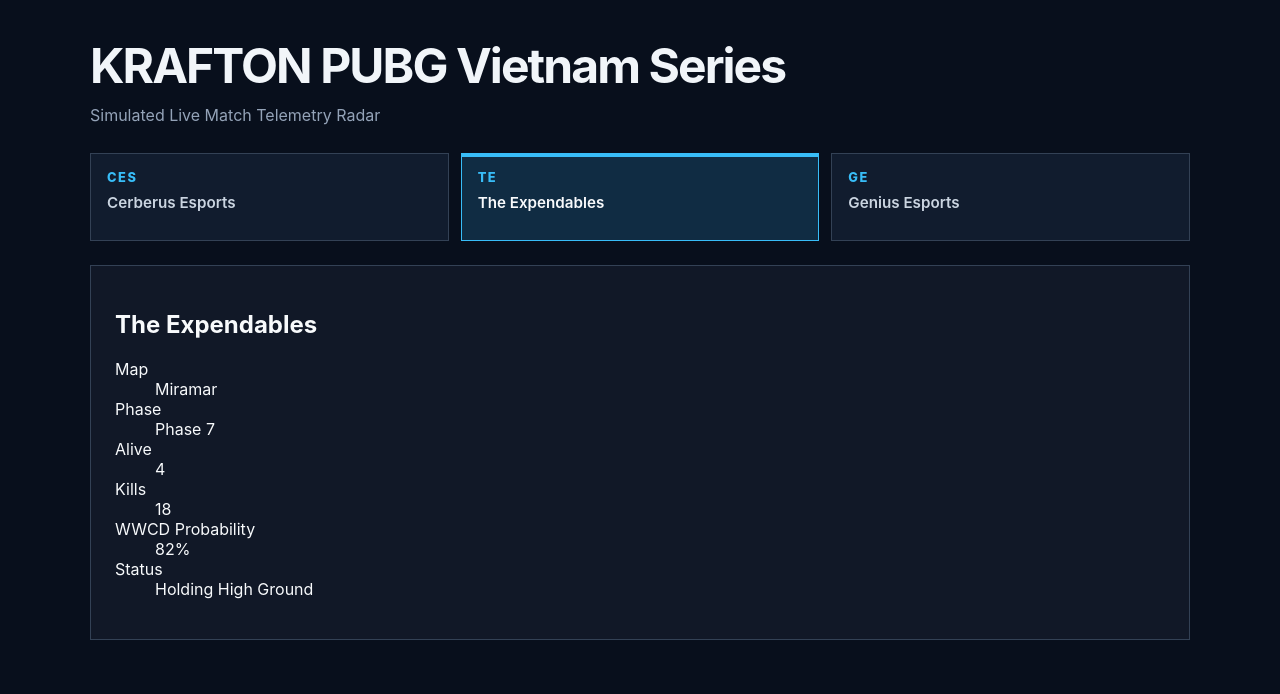
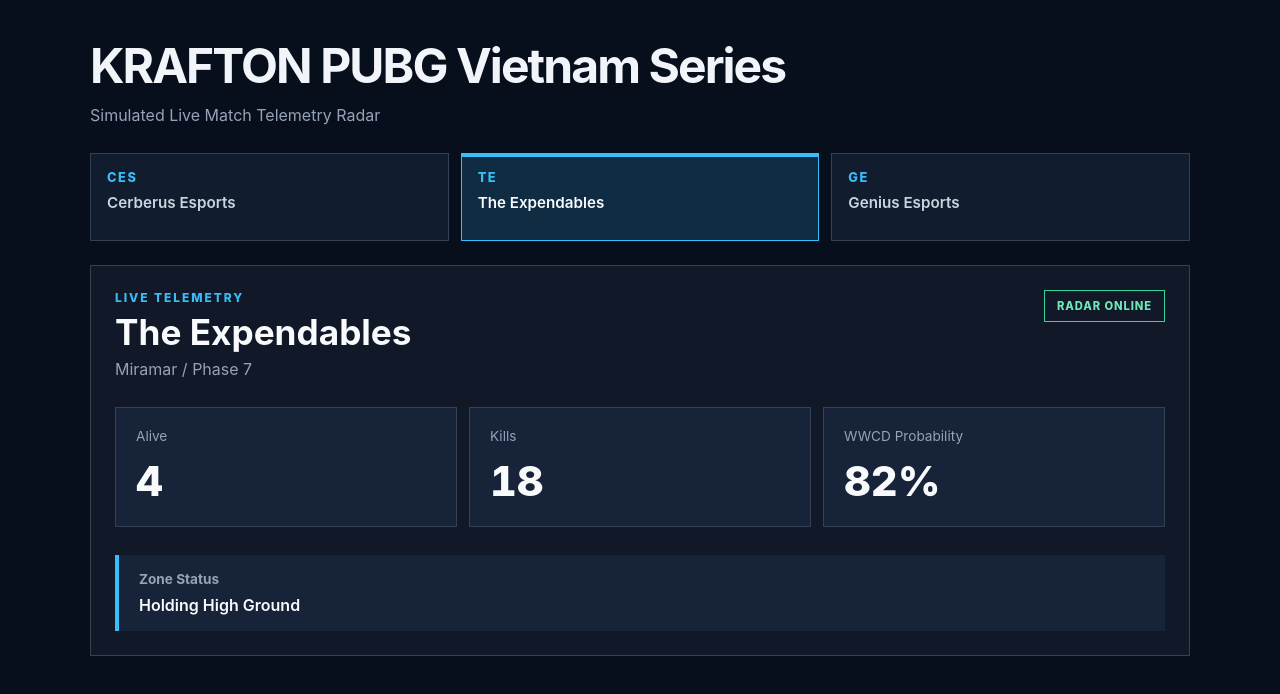
Before and after one commit to hchaupanjcwtf06/24520211_ToHuyenChau_Lab03, a React (Vite) app in the folder Exercise 3/: page / in a window 1280 px wide. Shown: the top 694 px of the page. Built offline with nearby package versions, Linux system fonts and the light colour scheme.

Commit message:
style(ex3): add telemetry metrics grid and 375px layout

```diff
--- a/Exercise 3/src/components/PubgMatchTelemetry.jsx
+++ b/Exercise 3/src/components/PubgMatchTelemetry.jsx
@@ -126,23 +126,50 @@ if (view.status === 'ERROR') {
     )
   }
 
+
 return (
-    <article className={styles.panel} aria-live="polite">
+    <article
+      className={`${styles.panel} ${styles.telemetry}`}
+      aria-live="polite"
+    >
+      <header className={styles.telemetryHeader}>
+        <div>
+          <p className={styles.eyebrow}>LIVE TELEMETRY</p>
           <h2>{view.data.name}</h2>
-      <dl>
-        <dt>Map</dt>
-        <dd>{view.data.map}</dd>
-        <dt>Phase</dt>
-        <dd>{view.data.phase}</dd>
+          <p className={styles.mapInfo}>
+            {view.data.map} / {view.data.phase}
+          </p>
+        </div>
+
+        <span className={styles.onlineBadge}>
+          RADAR ONLINE
+        </span>
+      </header>
+
+      <dl className={styles.metricsGrid}>
+        <div className={styles.metric}>
           <dt>Alive</dt>
           <dd>{view.data.alive}</dd>
+        </div>
+
+        <div className={styles.metric}>
           <dt>Kills</dt>
           <dd>{view.data.kills}</dd>
+        </div>
+
+        <div className={styles.metric}>
           <dt>WWCD Probability</dt>
           <dd>{view.data.wwcdProb}</dd>
-        <dt>Status</dt>
-        <dd>{view.data.status}</dd>
+        </div>
       </dl>
+
+      <section
+        className={styles.zoneStatus}
+        aria-label="Current zone status"
+      >
+        <h3>Zone Status</h3>
+        <p>{view.data.status}</p>
+      </section>
     </article>
   )
 }
--- a/Exercise 3/src/components/PubgMatchTelemetry.module.css
+++ b/Exercise 3/src/components/PubgMatchTelemetry.module.css
@@ -143,3 +143,128 @@
     font-weight: 600;
     overflow-wrap: anywhere;
   }
+
+
+.telemetry {
+    display: grid;
+    gap: 28px;
+  }
+
+  .telemetryHeader {
+    display: flex;
+    justify-content: space-between;
+    align-items: flex-start;
+    flex-wrap: wrap;
+    gap: 16px;
+    margin: 0;
+  }
+
+  .telemetryHeader h2 {
+    margin: 6px 0;
+    font-size: clamp(1.5rem, 4vw, 2.2rem);
+  }
+
+  .eyebrow {
+    margin: 0;
+    color: #38bdf8;
+    font-size: 0.75rem;
+    font-weight: 800;
+    letter-spacing: 0.16em;
+  }
+
+  .mapInfo {
+    margin: 0;
+    color: #94a3b8;
+  }
+
+  .onlineBadge {
+    padding: 8px 12px;
+    border: 1px solid #34d399;
+    color: #6ee7b7;
+    font-size: 0.7rem;
+    font-weight: 800;
+    letter-spacing: 0.08em;
+  }
+
+  .metricsGrid {
+    display: grid;
+    grid-template-columns: repeat(3, minmax(0, 1fr));
+    gap: 12px;
+    margin: 0;
+  }
+
+  .metric {
+    min-width: 0;
+    padding: 20px;
+    border: 1px solid #334155;
+    background: #172338;
+  }
+
+  .metric dt {
+    color: #94a3b8;
+    font-size: 0.85rem;
+  }
+
+  .metric dd {
+    margin: 12px 0 0;
+    color: #f8fafc;
+    font-size: clamp(1.8rem, 4vw, 2.6rem);
+    font-weight: 800;
+    font-variant-numeric: tabular-nums;
+  }
+
+  .zoneStatus {
+    padding: 16px 20px;
+    border-left: 4px solid #38bdf8;
+    background: #172338;
+  }
+
+  .zoneStatus h3 {
+    margin: 0 0 8px;
+    color: #94a3b8;
+    font-size: 0.85rem;
+  }
+
+  .zoneStatus p {
+    margin: 0;
+    font-weight: 600;
+  }
+
+
+@media (max-width: 600px) {
+    .squadSelector {
+      grid-template-columns: 1fr;
+      gap: 8px;
+    }
+
+    .squadButton {
+      min-height: 64px;
+      padding: 12px 16px;
+    }
+
+    .panel {
+      padding: 16px;
+    }
+
+    .metricsGrid {
+      grid-template-columns: repeat(2, minmax(0, 1fr));
+    }
+
+    .metric {
+      padding: 14px;
+    }
+
+    .metric:last-child {
+      grid-column: 1 / -1;
+    }
+  }
+
+  @media (max-width: 360px) {
+    .metricsGrid {
+      grid-template-columns: 1fr;
+    }
+
+    .metric:last-child {
+      grid-column: auto;
+    }
+  }
```
Also changed, not shown: 1 other file (tests, documents, lock files or other folders). Lines whose indentation alone changed are shown as unchanged.
